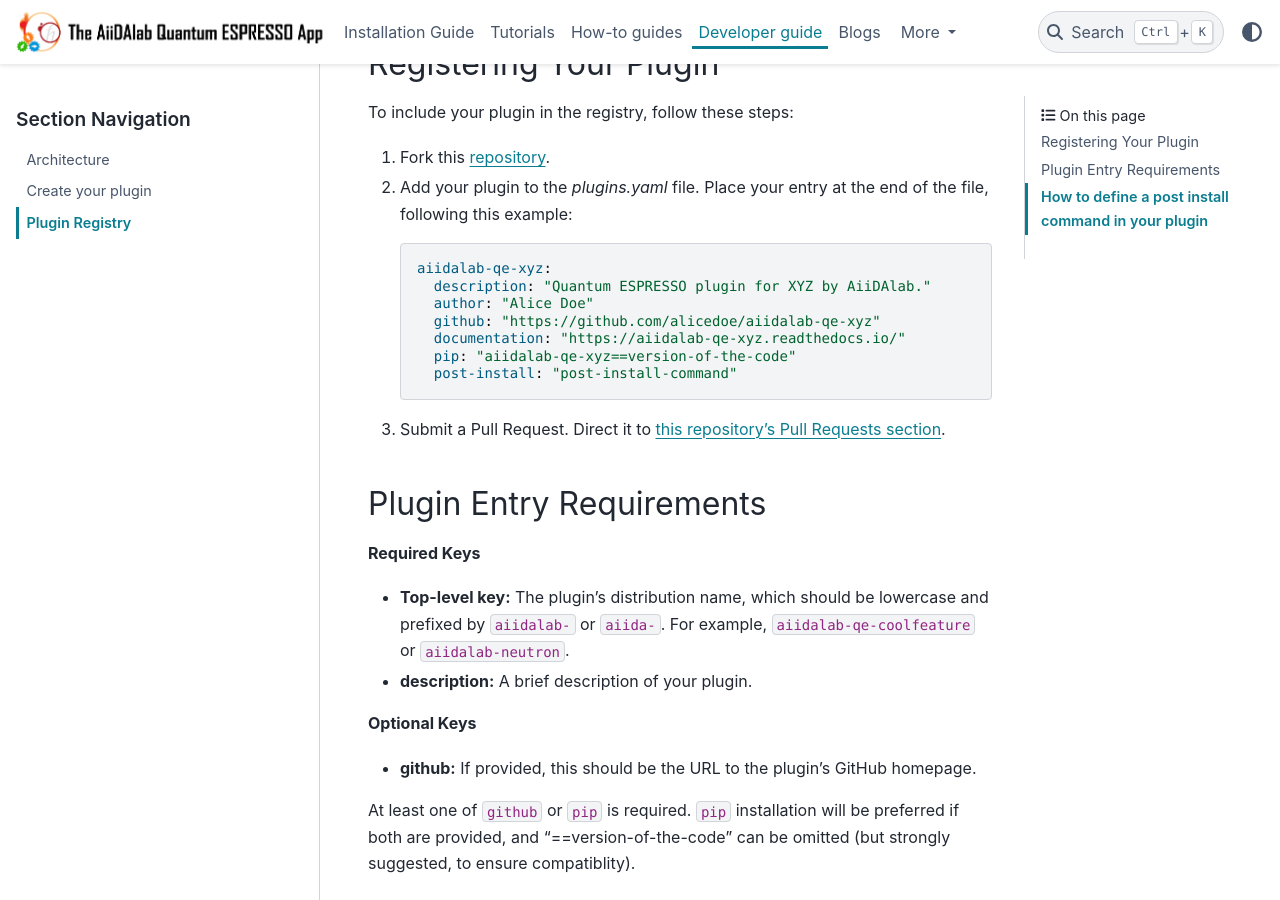
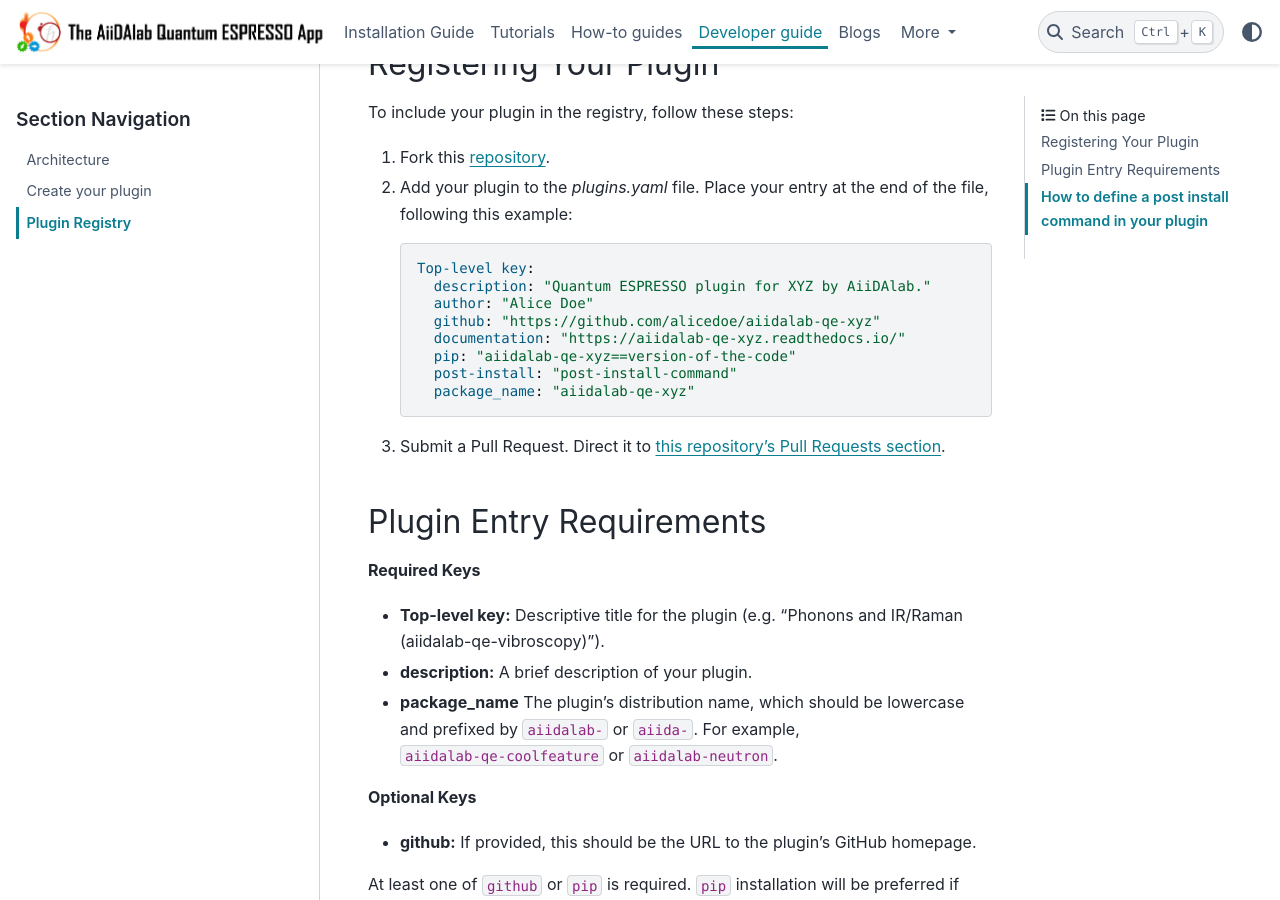
Before and after one commit to aiidalab/aiidalab-qe, a Sphinx documentation site: the page built from docs/source/development/plugin_registry.rst, in a window 1280 px wide and 900 px high, scrolled down 287 px. Built offline with Sphinx 7.4.7 and the PyData theme 0.15.4, drawn with Linux system fonts in a browser that asks for light colours.

Commit message:
Adding the package_name in the value and in the docs.

```diff
--- a/docs/source/development/plugin_registry.rst
+++ b/docs/source/development/plugin_registry.rst
@@ -16,13 +16,14 @@
 
    .. code-block:: yaml
 
-      aiidalab-qe-xyz:
+      Top-level key:
         description: "Quantum ESPRESSO plugin for XYZ by AiiDAlab."
         author: "Alice Doe"
         github: "https://github.com/alicedoe/aiidalab-qe-xyz"
         documentation: "https://aiidalab-qe-xyz.readthedocs.io/"
         pip: "aiidalab-qe-xyz==version-of-the-code"
         post-install: "post-install-command"
+        package_name: "aiidalab-qe-xyz"
 
 3. Submit a Pull Request. Direct it to `this repository's Pull Requests section <https://github.com/aiidalab/aiidalab-qe/pulls>`_.
 
@@ -31,8 +32,9 @@
 
 **Required Keys**
 
-- **Top-level key:** The plugin's distribution name, which should be lowercase and prefixed by ``aiidalab-`` or ``aiida-``. For example, ``aiidalab-qe-coolfeature`` or ``aiidalab-neutron``.
+- **Top-level key:**  Descriptive title for the plugin (e.g. "Phonons and IR/Raman (aiidalab-qe-vibroscopy)").
 - **description:** A brief description of your plugin.
+- **package_name**  The plugin's distribution name, which should be lowercase and prefixed by ``aiidalab-`` or ``aiida-``. For example, ``aiidalab-qe-coolfeature`` or ``aiidalab-neutron``.
 
 **Optional Keys**
 
--- a/plugins.yaml
+++ b/plugins.yaml
@@ -5,14 +5,17 @@
     github: https://github.com/superstar54/aiida-bader
     documentation: https://aiida-bader.readthedocs.io/
     pip: aiida-bader
+    package_name: aiida-bader
 
 Phonons and IR/Raman (aiidalab-qe-vibroscopy):
     description: Plugin to compute phonons, IR/Raman spectra, Inelastic Neutron Scattering of materials
     author: Miki Bonacci, Andres Ortega Guerrero, Lorenzo Bastonero and Nicola Marzari
     pip: aiidalab-qe-vibroscopy==1.1.1
     post_install: setup-phonopy
+    package_name: aiidalab-qe-vibroscopy
 
 Muon spectroscopy (aiidalab-qe-muon):
     description: Compute properties to assist µSR experiments, such as muon stopping sites and related properties
     author: Miki Bonacci, Ifeanyi J. Onuorah, Pietro Bonfa', Giovanni Pizzi and Roberto de Renzi
     github: https://github.com/mikibonacci/aiidalab-qe-muon
+    package_name: aiidalab-qe-muon
```
Also changed, not shown: plugin_list.ipynb.
